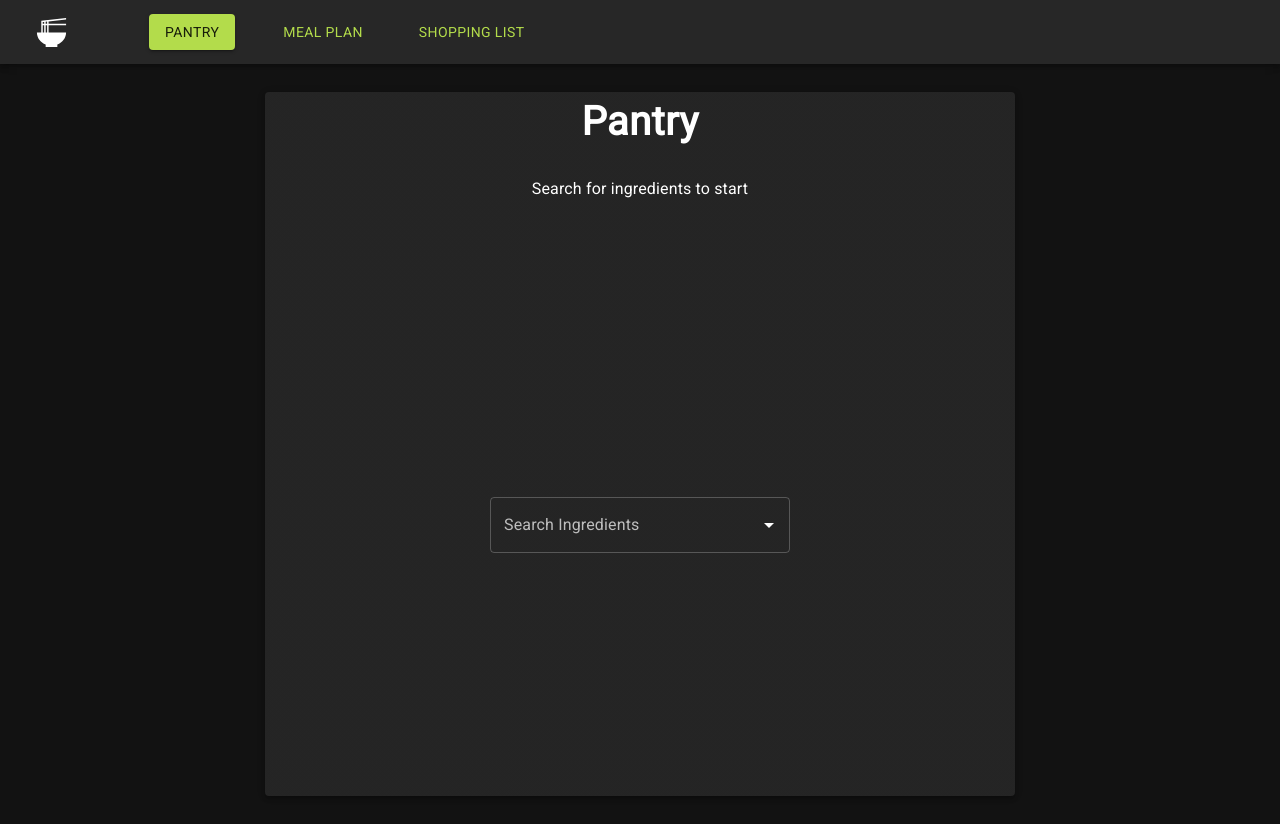
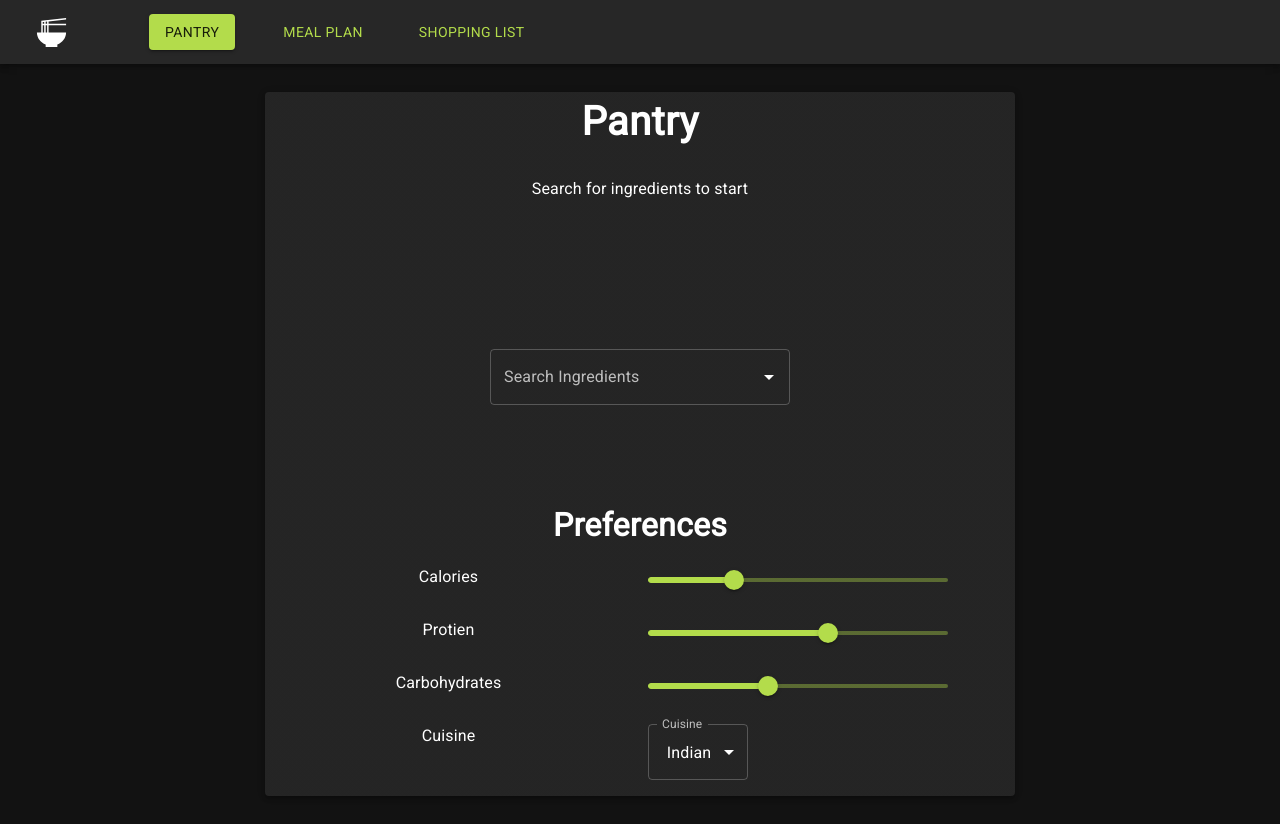
Before and after one commit to Parth576/sunhacks, a React (Vite) app: page / in a window 1280 px wide. Built offline with nearby package versions, Linux system fonts and the light colour scheme.

Commit message:
FIlters added.

```diff
--- a/src/components/Pantry.jsx
+++ b/src/components/Pantry.jsx
@@ -17,7 +17,11 @@ import Typography from '@mui/material/Typography';
 import AddShoppingCartIcon from '@mui/icons-material/AddShoppingCart';
 import Snackbar from '@mui/material/Snackbar';
 import MuiAlert from '@mui/material/Alert';
-
+import Slider from '@mui/material/Slider';
+import InputLabel from '@mui/material/InputLabel';
+import MenuItem from '@mui/material/MenuItem';
+import FormControl from '@mui/material/FormControl';
+import Select from '@mui/material/Select';
 
 
 
@@ -119,6 +123,75 @@ const handleSnackbarClose = () => {
                         renderInput={(params) => <TextField {...params} label="Search Ingredients" />}
                     />
                 </Box>
+                <Box>
+                    <Grid container spacing={2}>
+                    <Grid item xs={12}>
+                    <Typography sx={{ fontSize: '32px', fontWeight: 'bold' }}>
+                        Preferences
+                    </Typography>
+                    </Grid>
+                    <Grid item xs={6}>
+                        Calories
+                    </Grid>
+                    <Grid item xs={6}>
+                    <Box sx={{ width: 300 }}>
+
+                    <Slider min={1300}   max={2000} defaultValue={1500} aria-label="Default" valueLabelDisplay="auto" />
+                    </Box>
+                    </Grid>
+                    <Grid item xs={6}>
+                        Protien
+                    </Grid>
+                    <Grid item xs={6}>
+                    <Box sx={{ width: 300 }}>
+
+                    <Slider  min={50}   max={100} defaultValue={80} aria-label="Default" valueLabelDisplay="auto" />
+                    </Box>
+                    </Grid>
+                    <Grid item xs={6}>
+                        Carbohydrates
+                    </Grid>
+                    <Grid item xs={6}>
+                    <Box sx={{ width: 300 }}>
+
+                    <Slider  min={80}   max={180} defaultValue={120} aria-label="Default" valueLabelDisplay="auto" />
+                    </Box>
+                    </Grid>
+                    <Grid item xs={6}>
+                       Cuisine
+                    </Grid>
+                    <Grid item xs={6}>
+
+                    <Box sx={{ maxWidth: 100 }}>
+                    <FormControl fullWidth>
+                        <InputLabel id="demo-simple-select-label">Cuisine</InputLabel>
+                        <Select
+                        labelId="demo-simple-select-label"
+                        id="demo-simple-select"
+                        value={20}
+                        label="Cuisine"
+
+                        >
+                        <MenuItem value={10}>Italian</MenuItem>
+                        <MenuItem value={20}>Indian</MenuItem>
+                        <MenuItem value={30}>Mediterranean</MenuItem>
+                        </Select>
+                    </FormControl>
+                    </Box>
+
+                    </Grid>
+                    <Grid item xs={12}>
+
+                    </Grid>
+
+                 </Grid>
+                 </Box>
+
+
+
+
+
+
             </Paper>
             </Box>
         </>
```
